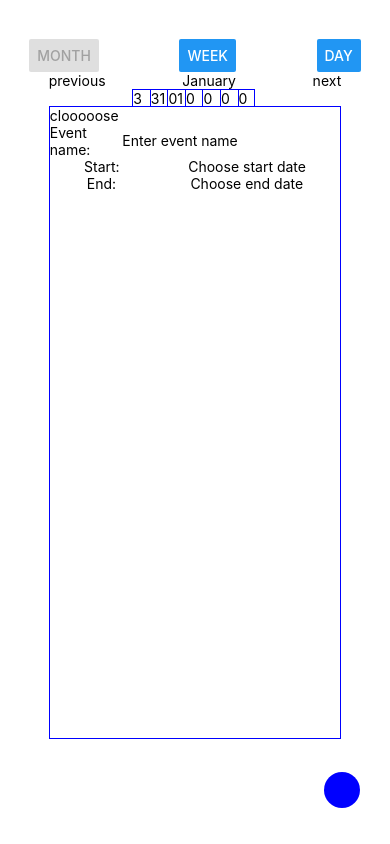
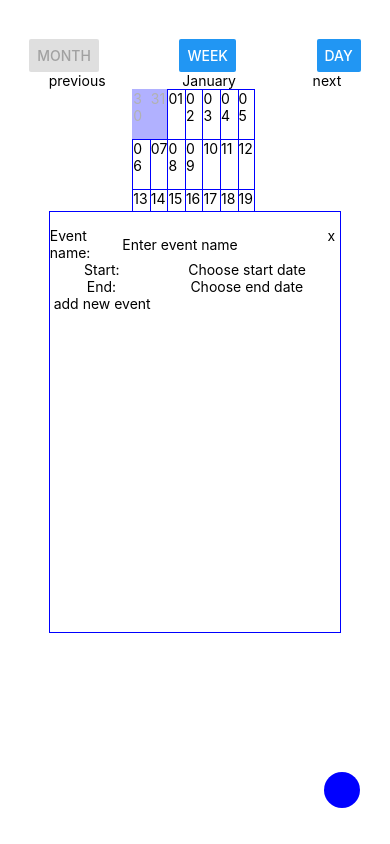
Before and after one commit to kradavar/awesomeCalendar, a React Native app: screen / in a window 390 px wide. Both pictures are taken after a click on the element 342 px from the left and 790 px from the top of the page. Built offline with nearby package versions, Linux system fonts and the light colour scheme; some icons are missing.

Commit message:
add simple events mark

```diff
--- a/App.js
+++ b/App.js
@@ -1,13 +1,13 @@
-import React from "react";
-import { StyleSheet, View } from "react-native";
+import React from 'react';
+import { StyleSheet, View } from 'react-native';
 
-import CalendarContextProvider from "./src/components/calendar/context";
-import CalendarContainer from "./src/components/calendar/CalendarContainer";
-import ModeSwitcher from "./src/components/ModeSwitcher";
-import ChangeDateButtons from "./src/components/navigation/ChangeDateButtons";
-import NewEventButton from "./src/components/events-component/NewEventButton";
-import { FontAwesomeIcon } from "@fortawesome/react-native-fontawesome";
-import { faCoffee } from "@fortawesome/free-solid-svg-icons";
+import CalendarContextProvider from './src/components/calendar/context';
+import CalendarContainer from './src/components/calendar/CalendarContainer';
+import ModeSwitcher from './src/components/ModeSwitcher';
+import ChangeDateButtons from './src/components/navigation/ChangeDateButtons';
+import NewEventButton from './src/components/events-component/NewEventButton';
+import { FontAwesomeIcon } from '@fortawesome/react-native-fontawesome';
+import { faCoffee } from '@fortawesome/free-solid-svg-icons';
 
 export default function App() {
 	return (
@@ -16,6 +16,7 @@ export default function App() {
 				<ModeSwitcher />
 				<ChangeDateButtons />
 				<CalendarContainer />
+
 				<NewEventButton />
 			</CalendarContextProvider>
 		</View>
@@ -25,9 +26,9 @@ export default function App() {
 const styles = StyleSheet.create({
 	container: {
 		flex: 1,
-    backgroundColor: "#fff",
-    alignItems: "center",
-    justifyContent: "flex-start",
-    paddingTop: "10%"
-  }
+		backgroundColor: '#fff',
+		alignItems: 'center',
+		justifyContent: 'flex-start',
+		paddingTop: '10%',
+	},
 });
--- a/package.json
+++ b/package.json
@@ -14,6 +14,7 @@
     "@react-native-community/datetimepicker": "^2.1.0",
     "date-fns": "^2.9.0",
     "expo": "~36.0.0",
+    "formik": "^2.1.4",
     "react": "~16.9.0",
     "react-dom": "~16.9.0",
     "react-native": "https://github.com/expo/react-native/archive/sdk-36.0.0.tar.gz",
--- a/src/components/calendar/CalendarContainer.jsx
+++ b/src/components/calendar/CalendarContainer.jsx
@@ -1,12 +1,12 @@
-import React, { useContext, useEffect } from "react";
-import { calendarContext } from "./context";
+import React, { useContext, useEffect } from 'react';
+import { calendarContext } from './context';
 
-import { StyleSheet, Text, View } from "react-native";
-import { VIEW_MODES } from "../../constants/calendarConstants";
-import Month from "./Month";
-import Week from "./Week";
-import Day from "./Day";
-import { startOfISOWeek } from "date-fns";
+import { StyleSheet, Text, View } from 'react-native';
+import { VIEW_MODES } from '../../constants/calendarConstants';
+import Month from './Month';
+import Week from './Week';
+import Day from './Day';
+import { startOfISOWeek } from 'date-fns';
 
 const CalendarContainer = () => {
 	const calendarInfo = useContext(calendarContext);
@@ -24,15 +24,26 @@ const CalendarContainer = () => {
 		}
 	};
 
-  return <View style={styles.container}>{getCalendarContent()}</View>;
+	console.log('[events]', calendarInfo.events);
+
+	return (
+		<View style={styles.container}>
+			{getCalendarContent()}
+			{calendarInfo.events.map(event => (
+				<View key={event.name}>
+					<Text>{event.name}</Text>
+				</View>
+			))}
+		</View>
+	);
 };
 
 const styles = StyleSheet.create({
 	container: {
-    width: "90%",
-    justifyContent: "center",
-    alignItems: "center"
-  }
+		width: '90%',
+		justifyContent: 'center',
+		alignItems: 'center',
+	},
 });
 
 export default CalendarContainer;
--- a/src/components/calendar/Day.jsx
+++ b/src/components/calendar/Day.jsx
@@ -1,38 +1,48 @@
-import React, { useContext } from "react";
-import { View, Text, StyleSheet, TouchableOpacity } from "react-native";
-import {
-  format,
-  isSunday,
-  isSameISOWeek,
-  endOfMonth,
-  isMonday
-} from "date-fns";
-import { calendarContext } from "./context";
-import { VIEW_MODES } from "../../constants/calendarConstants";
-import Hour from "./Hour";
+import React, { useContext, useEffect, useState } from 'react';
+import { View, Text, StyleSheet, TouchableOpacity } from 'react-native';
+import { format, isSunday, isSameISOWeek, endOfMonth, isMonday, isSameMonth, isSameDay } from 'date-fns';
+import { calendarContext } from './context';
+import { VIEW_MODES } from '../../constants/calendarConstants';
+import Hour from './Hour';
 
 const Day = ({ date }) => {
-  const { mode, currentDate } = useContext(calendarContext);
+	const { mode, currentDate, events } = useContext(calendarContext);
+	const [hasEvents, setEventsFlag] = useState(false);
 	const isMonthMode = mode === VIEW_MODES.MONTH;
 	const isDayMode = mode === VIEW_MODES.DAY;
 	const isLastWeekOfMonth = isSameISOWeek(date, endOfMonth(currentDate));
 	const hours = [];
+	const dayStyles = isSameMonth(currentDate, date) ? styles.currentMonthDate : styles.dayContainer;
 
 	for (let index = 0; index < 24; index++) {
 		hours.push(<Hour key={index} hour={index} isMonday={isMonday(date)} />);
 	}
 
+	console.log('[events date]', events);
+
+	useEffect(() => {
+		const hasEventsChanged = !!events.filter(event => isSameDay(new Date(event.startDate), date)).length;
+
+		setEventsFlag(hasEventsChanged);
+	}, [events]);
+
 	return (
 		<View
 			style={{
 				...styles.dayContainer,
-        width: isDayMode ? "85%" : "14%",
+				width: isDayMode ? '85%' : '14%',
 				borderRightWidth: !isDayMode && !isSunday(date) ? 0 : 1,
-        borderBottomWidth: isMonthMode && !isLastWeekOfMonth ? 0 : 1
+				borderBottomWidth: isMonthMode && !isLastWeekOfMonth ? 0 : 1,
+				...dayStyles,
 			}}>
 			{isMonthMode ? (
-        <TouchableOpacity onPress={() => alert(format(date, "dd"))}>
-          <Text>{format(date, "dd")}</Text>
+				<TouchableOpacity onPress={() => alert(hasEvents)}>
+					<Text>{format(date, 'dd')}</Text>
+					{hasEvents && (
+						<View style={styles.eventMark}>
+							<TouchableOpacity style={styles.eventMark}></TouchableOpacity>
+						</View>
+					)}
 				</TouchableOpacity>
 			) : (
 				hours
@@ -43,10 +53,23 @@ const Day = ({ date }) => {
 
 const styles = StyleSheet.create({
 	dayContainer: {
-    borderStyle: "solid",
+		borderStyle: 'solid',
 		borderWidth: 1,
-    borderColor: "blue"
-  }
+		borderColor: 'blue',
+		backgroundColor: 'blue',
+		opacity: 0.3,
+		minHeight: 50,
+	},
+	currentMonthDate: {
+		backgroundColor: 'white',
+		opacity: 1,
+	},
+	eventMark: {
+		backgroundColor: 'green',
+		borderRadius: 50,
+		width: 10,
+		height: 10,
+	},
 });
 
 export default Day;
--- a/src/components/calendar/Month.jsx
+++ b/src/components/calendar/Month.jsx
@@ -1,33 +1,21 @@
-import React, { useContext } from "react";
-import { View, Text } from "react-native";
-import { calendarContext } from "./context";
-import {
-  getWeeksInMonth,
-  startOfMonth,
-  endOfMonth,
-  format,
-  startOfWeek,
-  addDays,
-  startOfISOWeek
-} from "date-fns";
-import Week from "./Week";
+import React, { useContext } from 'react';
+import { View, Text } from 'react-native';
+import { calendarContext } from './context';
+import { startOfMonth, addDays, startOfISOWeek, isSameMonth } from 'date-fns';
+import Week from './Week';
 
 const Month = () => {
-  const { currentDate } = useContext(calendarContext);
-  const numberOfWeeks = getWeeksInMonth(currentDate);
-  const monthStart = startOfMonth(currentDate);
-  const weeks = [];
+	const { currentDate } = useContext(calendarContext);
+	const monthStart = startOfMonth(currentDate);
+	const weeks = [];
+	for (let index = 0; index < 6; index++) {
+		const weekStart = startOfISOWeek(addDays(monthStart, 7 * index));
+		if (isSameMonth(weekStart, currentDate) || index === 0) {
+			weeks.push(<Week key={index} start={weekStart} />);
+		}
+	}
 
-  for (let index = 0; index < numberOfWeeks; index++) {
-    weeks.push(
-      <Week
-        key={index}
-        start={startOfISOWeek(addDays(monthStart, 7 * index))}
-      />
-    );
-  }
-
-  return <View>{weeks}</View>;
+	return <View>{weeks}</View>;
 };
 
 export default Month;
--- a/src/components/calendar/context.jsx
+++ b/src/components/calendar/context.jsx
@@ -1,5 +1,5 @@
-import React, { createContext, useState } from "react";
-import { VIEW_MODES } from "../../constants/calendarConstants";
+import React, { createContext, useState } from 'react';
+import { VIEW_MODES } from '../../constants/calendarConstants';
 
 const context = {
 	mode: VIEW_MODES.MONTH,
@@ -7,7 +7,7 @@ const context = {
 	setMode: () => ({}),
 	setCurrentDate: () => ({}),
 	events: [],
-  addEvent: event => events.push(event)
+	addEvent: event => events.push(event),
 };
 
 export const calendarContext = createContext(context);
@@ -15,21 +15,18 @@ export const calendarContext = createContext(context);
 const CalendarContextProvider = ({ children }) => {
 	const [mode, setMode] = useState(VIEW_MODES.MONTH);
 	const [currentDate, setCurrentDate] = useState(new Date());
+	const [events, setEvents] = useState([]);
 
 	const value = {
 		mode,
 		setMode,
 		currentDate,
 		setCurrentDate,
-    events: [],
-    addEvent: event => events.push(event)
+		events,
+		addEvent: event => setEvents([...events, event]),
 	};
 
-  return (
-    <calendarContext.Provider value={value}>
-      {children}
-    </calendarContext.Provider>
-  );
+	return <calendarContext.Provider value={value}>{children}</calendarContext.Provider>;
 };
 
 export default CalendarContextProvider;
--- a/src/components/events-component/NewEventModal.jsx
+++ b/src/components/events-component/NewEventModal.jsx
@@ -1,45 +1,46 @@
-import React, { useContext, useState } from "react";
-import {
-  View,
-  Modal,
-  Text,
-  TouchableOpacity,
-  StyleSheet,
-  TextInput
-} from "react-native";
-import { calendarContext } from "../calendar/context";
-import DateTimePicker from "@react-native-community/datetimepicker";
-import { format } from "date-fns";
+import React, { useContext, useState } from 'react';
+import { View, Modal, Text, TouchableOpacity, StyleSheet, TextInput } from 'react-native';
+import { calendarContext } from '../calendar/context';
+import DateTimePicker from '@react-native-community/datetimepicker';
+import { format } from 'date-fns';
 
 const NewEventModal = ({ visible, hideModal }) => {
-  const { currentDate } = useContext(calendarContext);
+	const { currentDate, addEvent } = useContext(calendarContext);
 	const [isShownStart, showStartPicker] = useState(false);
 	const [isShownEnd, showEndPicker] = useState(false);
-  const [startDate, setStartDate] = useState("Choose start date");
-  const [endDate, setEndDate] = useState("Choose end date");
+	const [startDate, setStartDate] = useState('Choose start date');
+	const [endDate, setEndDate] = useState('Choose end date');
+	const [eventName, setEventName] = useState('');
 
 	const handleStartDateChanging = (date, isStart) => {
 		showStartPicker(false);
 		showEndPicker(false);
 		const setFnc = isStart ? setStartDate : setEndDate;
-    setFnc(format(new Date(date), "PP"));
+		setFnc(format(new Date(date), 'PP'));
+	};
+
+	const handleEventAdding = () => {
+		const event = {
+			name: eventName,
+			startDate,
+			endDate,
+		};
+		console.log(event);
+		addEvent(event);
+		hideModal();
 	};
 
 	return (
 		<View>
-      <Modal
-        animationType="slide"
-        transparent={true}
-        visible={visible}
-        presentationStyle="formSheet">
+			<Modal animationType="slide" transparent={true} visible={visible} presentationStyle="formSheet">
 				<View style={styles.container}>
 					<View style={styles.modal}>
-            <TouchableOpacity onPress={hideModal}>
-              <Text>clooooose</Text>
+						<TouchableOpacity onPress={hideModal} style={styles.closeButton}>
+							<Text>x</Text>
 						</TouchableOpacity>
 						<View style={styles.inputWrapper}>
 							<Text>Event name:</Text>
-              <TextInput placeholder="Enter event name" />
+							<TextInput placeholder="Enter event name" onChangeText={text => setEventName(text)} />
 						</View>
 						<View style={styles.inputWrapper}>
 							<Text>Start:</Text>
@@ -47,10 +48,7 @@ const NewEventModal = ({ visible, hideModal }) => {
 								<Text>{startDate}</Text>
 							</TouchableOpacity>
 							{isShownStart && (
-                <DateTimePicker
-                  value={currentDate}
-                  onChange={(e, date) => handleStartDateChanging(date, true)}
-                />
+								<DateTimePicker value={currentDate} onChange={(e, date) => handleStartDateChanging(date, true)} />
 							)}
 						</View>
 						<View style={styles.inputWrapper}>
@@ -59,12 +57,12 @@ const NewEventModal = ({ visible, hideModal }) => {
 								<Text>{endDate}</Text>
 							</TouchableOpacity>
 							{isShownEnd && (
-                <DateTimePicker
-                  value={currentDate}
-                  onChange={(e, date) => handleStartDateChanging(date, false)}
-                />
+								<DateTimePicker value={currentDate} onChange={(e, date) => handleStartDateChanging(date, false)} />
 							)}
 						</View>
+						<TouchableOpacity onPress={handleEventAdding}>
+							<Text> add new event</Text>
+						</TouchableOpacity>
 					</View>
 				</View>
 			</Modal>
@@ -75,23 +73,28 @@ const NewEventModal = ({ visible, hideModal }) => {
 const styles = StyleSheet.create({
 	container: {
 		flex: 1,
-    flexDirection: "column",
-    justifyContent: "center",
-    alignItems: "center"
+		flexDirection: 'column',
+		justifyContent: 'center',
+		alignItems: 'center',
 	},
 	modal: {
-    width: "75%",
-    height: "75%",
-    backgroundColor: "white",
+		width: '75%',
+		height: '50%',
+		backgroundColor: 'white',
 		borderWidth: 1,
-    borderColor: "blue",
-    shadowColor: "blue",
-    shadowOpacity: 0.5
+		borderColor: 'blue',
+		shadowColor: 'blue',
+		shadowOpacity: 0.5,
+		paddingTop: 15,
 	},
 	inputWrapper: {
-    flexDirection: "row",
-    justifyContent: "space-around"
-  }
+		flexDirection: 'row',
+		justifyContent: 'space-around',
+	},
+	closeButton: {
+		position: 'absolute',
+		right: 5,
+	},
 });
 
 export default NewEventModal;
```
Also changed, not shown: src/components/calendar/Week.jsx (+7 -7 lines), 1 other file (tests, documents, lock files or other folders). Lines whose indentation alone changed are shown as unchanged.
